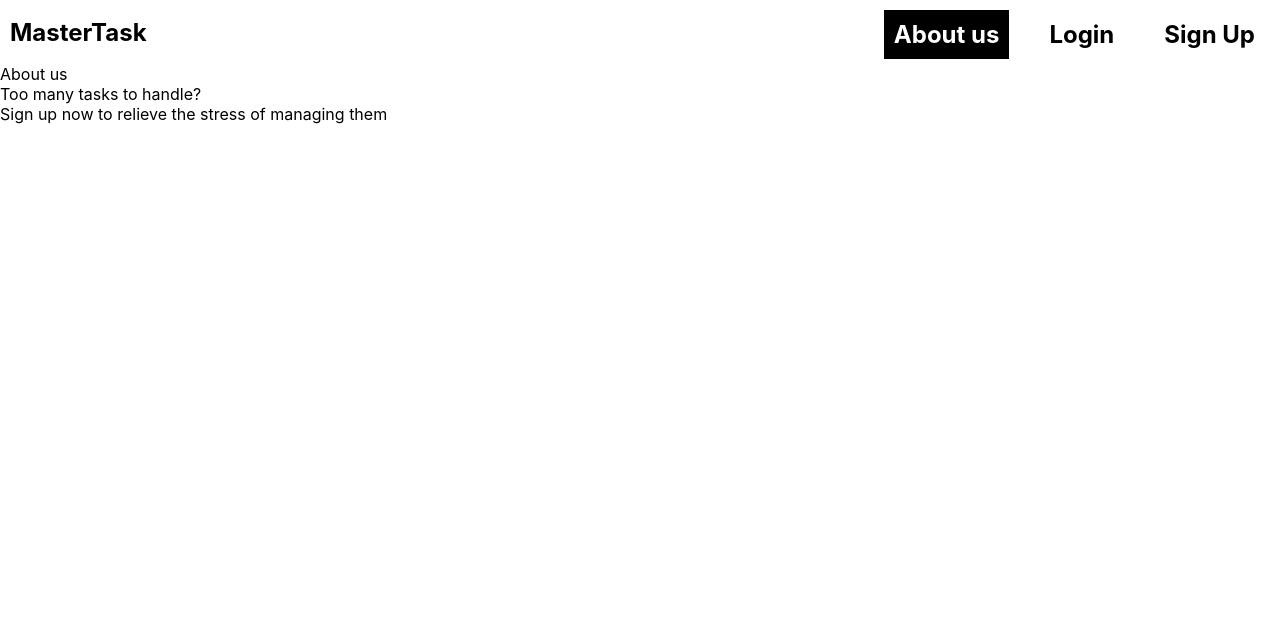
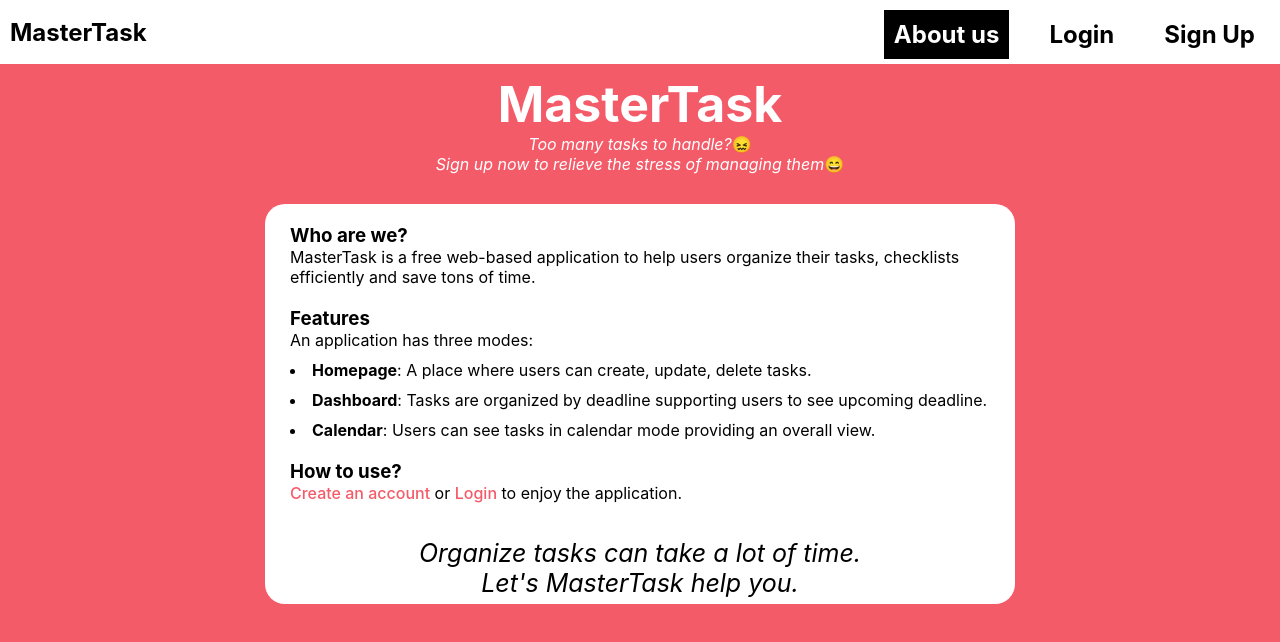
Before and after one commit to KhoaDinhNguyen/ToDoList, a React (Create React App) app: page /#/homepage/aboutUs in a window 1280 px wide. Shown: the top 642 px of the page. Built offline with nearby package versions, Linux system fonts and the light colour scheme; sample sign-in values are in the browser's storage.

Commit message:
feat: create style for about us

```diff
--- /dev/null
+++ b/src/app/homepage/AboutUs.css
@@ -0,0 +1,86 @@
+#aboutUs {
+    height: 92vh;
+    width: 100vw;
+    background-color: rgba(244, 91, 105, 1);
+    box-sizing: border-box;
+}
+
+#aboutUsIntro {
+    padding-top: 10px;
+    text-align: center;
+    color: white;
+}
+
+#aboutUsIntro h2 {
+    font-size: 50px;
+}
+
+#aboutUsIntro p {
+    font-style: italic;
+}
+
+#aboutUsIntro span {
+    font-style: normal;
+}
+
+#aboutUsMain {
+    width: 750px;
+    margin: 0 auto;
+    margin-top: 30px;
+    background-color: white;
+    height: 50vh;
+    border-radius: 20px;
+}
+
+#aboutUsMain ul {
+    display: flex;
+    flex-flow: column wrap;
+    list-style: circle;
+}
+
+#aboutUsMain li {
+    list-style-type:circle;
+    list-style: inside;
+    margin: 0;
+    padding: 0;
+    margin-top: 10px;
+}
+
+#aboutUsMain li span {
+    font-weight: 700;
+}
+#aboutUsMain div {
+    width: 700px;
+    margin: 0 auto;
+}
+
+#aboutUsMain h3 {
+    margin-top: 20px;
+}
+
+#aboutUsMain div h3:nth-child(1) {
+    padding-top: 20px;
+}
+
+#aboutUsMain a {
+    text-decoration: none;
+    color: rgba(244, 91, 105, 1);
+    font-weight: 500;
+}
+
+#aboutUsMain a:visited {
+    color: rgba(244, 91, 105, 1);
+}
+
+
+#aboutUsMain h4 {
+    width: max-content;
+    margin: 0 auto;
+    font-size: 25px;
+    font-style: italic;
+    font-weight: 400;
+}
+
+#aboutUsMain h4:nth-child(1) {
+    margin-top: 35px;
+}
--- a/src/app/homepage/AboutUs.js
+++ b/src/app/homepage/AboutUs.js
@@ -1,4 +1,6 @@
 import { Helmet } from "react-helmet";
+import './AboutUs.css';
+import { NavLink } from "react-router-dom";
 
 function AboutUs() {
     return (
@@ -6,9 +8,32 @@ function AboutUs() {
             <Helmet>
                 <title>About Us | ToDo List</title>
             </Helmet>
-            <p>About us</p>
-            <p>Too many tasks to handle?</p>
-            <p>Sign up now to relieve the stress of managing them</p>
+            <div id="aboutUs">
+                <div id="aboutUsIntro">
+                    <h2>MasterTask</h2>
+                    <p>Too many tasks to handle?<span>&#128534;</span></p>
+                    <p>Sign up now to relieve the stress of managing them<span>&#128516;</span></p>
+                </div>
+                <div id="aboutUsMain">
+                    <div>
+                        <h3>Who are we?</h3>
+                        <p>MasterTask is a free web-based application to help users organize their tasks, checklists efficiently and save tons of time.</p>
+                        <h3>Features</h3>
+                        <p>An application has three modes:</p>
+                        <ul>
+                            <li><span>Homepage</span>: A place where users can create, update, delete tasks.</li>
+                            <li><span>Dashboard</span>: Tasks are organized by deadline supporting users to see upcoming deadline.</li>
+                            <li><span>Calendar</span>: Users can see tasks in calendar mode providing an overall view.</li>
+                        </ul>
+                        <h3>How to use?</h3>
+                        <p><NavLink to="/homepage/signUp">Create an account</NavLink> or <NavLink to="/homepage/login">Login</NavLink> to enjoy the application.</p>
+                        <div id="aboutUsMessage">
+                            <h4>Organize tasks can take a lot of time.</h4>
+                            <h4>Let's MasterTask help you.</h4>
+                        </div>
+                    </div>
+                </div>
+            </div>
         </>
     );
 };
--- a/src/app/homepage/Homepage.css
+++ b/src/app/homepage/Homepage.css
@@ -18,7 +18,7 @@
 }
 
 #homepage li {
-    list-style: none;
+    list-style-type: none;
     padding: 10px 15px;
     box-sizing: border-box;
     margin-top: 10px;
--- a/src/app/homepage/Login.css
+++ b/src/app/homepage/Login.css
@@ -126,5 +126,9 @@
     border-radius: 10px;
     border: 2px solid rgba(244, 91, 105);
     padding: 10px 20px;
-    margin-top: 15px;
+
 }
+
+#loginIntro p:nth-child(2) {
+    padding-bottom: 10px;
+}
```
Also changed, not shown: src/img/homepage/homepage.jpg (added).
